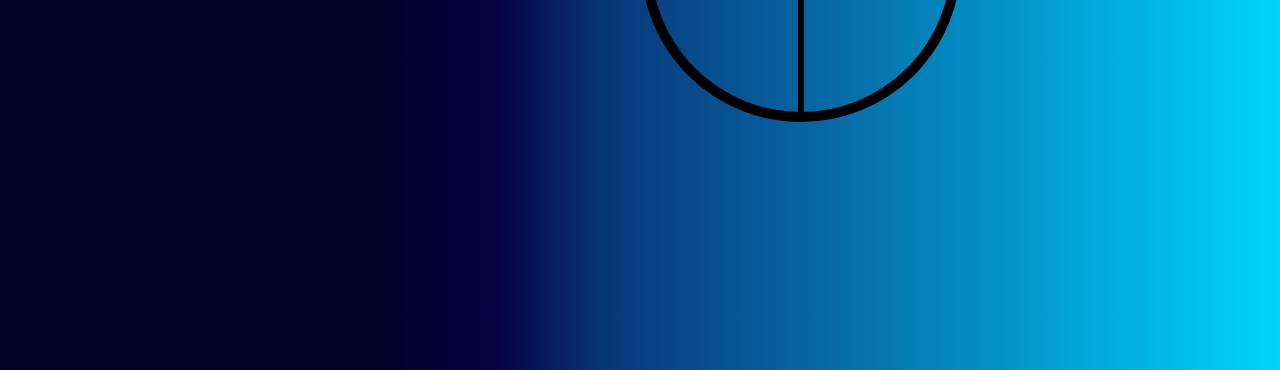
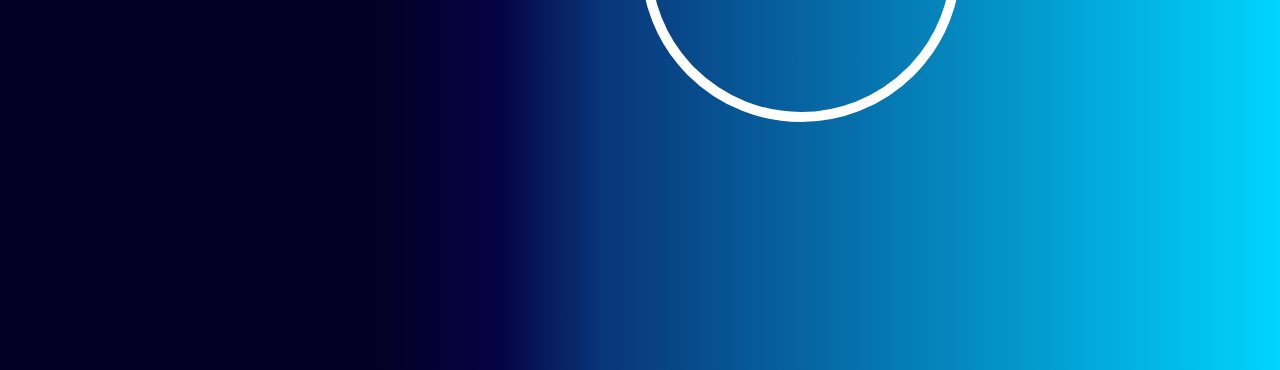
Before and after one commit to diminako/js-30, a plain HTML site: page day_02/day02.html in a window 1280 px wide. Shown: the part 446-816 px from the top of the page. Drawn offline with Linux system fonts and the light colour scheme.

Commit message:
finished up day 2 clock

```diff
--- a/day_02/day02.css
+++ b/day_02/day02.css
@@ -22,7 +22,7 @@ body {
 .clock {
     width: 30rem;
     height: 30rem;
-    border: 10px solid black;
+    border: 10px solid white;
     border-radius: 50%;
     margin: 50px auto;
 }
@@ -31,7 +31,8 @@ body {
     position: relative;
     width: 100%;
     height: 100%;
-    transform: translateY(-3px);}
+    transform: translateY(-3px);
+}
 
 .hand {
     width: 50%;
@@ -40,7 +41,10 @@ body {
     position: absolute;
     top: 50%;
     transform-origin: 100%;
-    transform: rotate(-90deg);
+    transform: rotate(90deg);
     transition: all .05s;
-    transition-timing-function: cubic-bezier(0.075, 0.82, 0.165, 1);
+    transition-timing-function: cubic-bezier(.1, 2.7, .6, 1);
 }
+
+.hour-hand {
+}
--- a/day_02/day02.js
+++ b/day_02/day02.js
@@ -1,6 +1,21 @@
-const setDate () => {
+const secondHand = document.querySelector(".second-hand");
+const minHand = document.querySelector(".min-hand");
+const hourHand = document.querySelector(".hour-hand");
+
+const setDate = () => {
+
     const now = new Date();
     const seconds = now.getSeconds();
+    const secondsDegrees = ((seconds/60) * 360) + 90;
+    secondHand.style.transform = `rotate(${secondsDegrees}deg)`
+
+    const minutes = now.getMinutes();
+    const minDegrees = ((minutes/60) * 360) + 90;
+    minHand.style.transform = `rotate(${minDegrees}deg)`
+
+    const hours = now.getHours();
+    const hourDegrees = ((hours/60) * 360) + 90;
+    hourHand.style.transform = `rotate(${hourDegrees}deg)`
 
 }
 
```
